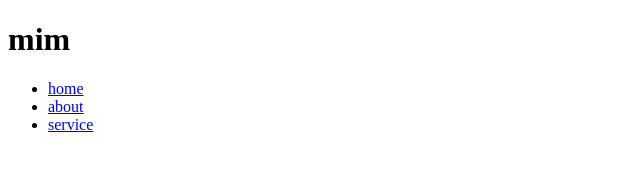
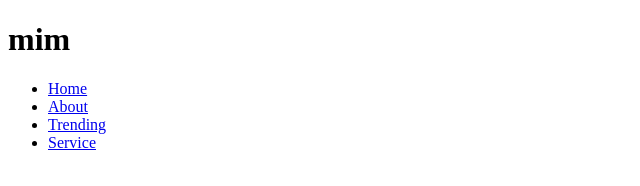
Before and after one commit to ahlanz/lawakers-mim, a plain HTML site: page index.html in a window 1280 px wide. Shown: the full height of the page, 0-640 px from the left. Drawn offline with Linux system fonts and the light colour scheme; files that its build step writes are made by us from their sources.

Commit message:
menambahkan list trending,huruf depan kapital

```diff
--- a/index.html
+++ b/index.html
@@ -12,9 +12,10 @@
         <div class="container">
             <h1>mim</h1>
             <ul>
-                <li><a href="#">home</a></li>
-                <li><a href="#">about</a></li>
-                <li><a href="#">service</a></li>
+                <li><a href="#">Home</a></li>
+                <li><a href="#">About</a></li>
+                <li><a href="#">Trending</a></li>
+                <li><a href="#">Service</a></li>
             </ul>
         </div>
     </div>
```
